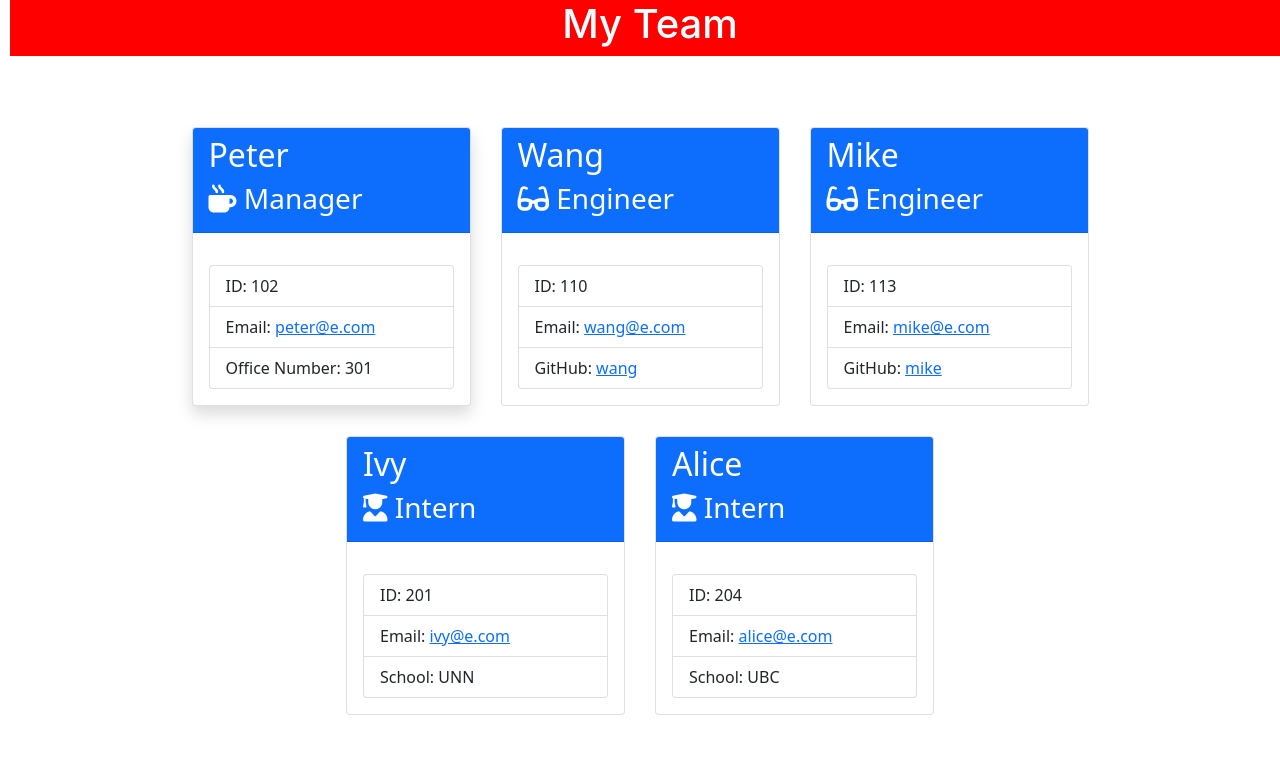
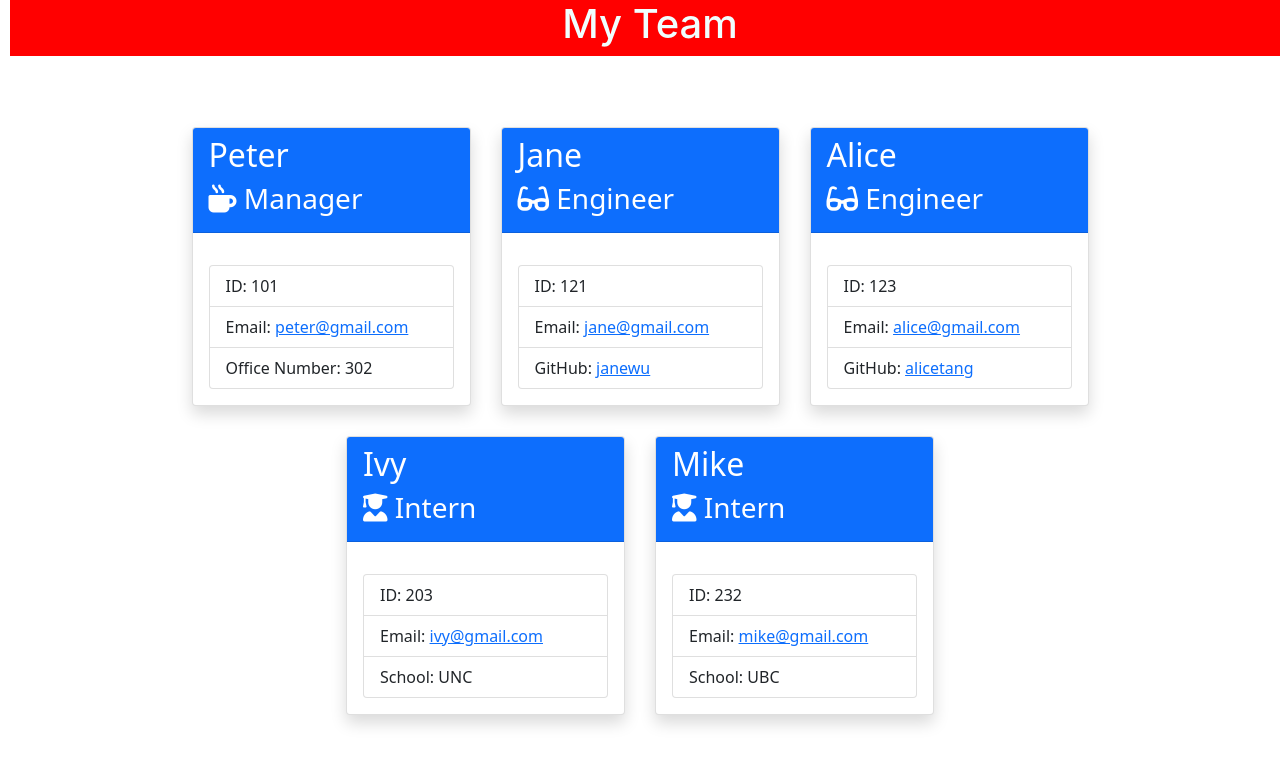
Before and after one commit to billgeng/UT06-2021-BG-Challenge10, a website: page dist/index.html in a window 1280 px wide. Drawn offline with nearby package versions, Linux system fonts and the light colour scheme.

Commit message:
walkthrough

```diff
--- a/dist/index.html
+++ b/dist/index.html
@@ -14,7 +14,7 @@
     </head>
     <body>
         <div class="container-fluid">
-          <div class="row ">
+          <div class="row">
             <div class="col-12 jumbotron mb-3 team-heading">
                <h1 class="text-center"> My Team </h1>
             </div>
@@ -25,63 +25,63 @@
           <div class="row">
             <div class="team-area col-12 d-flex justify-content-center row-cols-4 flex-wrap">
 
-              <div class="card employee-card shadow col" id="manager" >
+              <div class="card employee-card shadow col " id="manager" >
     <div class="card-header text-white bg-primary mb-3">
      <h2 class ="card-title"> Peter </h2>
      <h3 class="card-title"><i class="fas fa-mug-hot mr-2"></i> Manager </h3>
      </div>
        <div class="card-body">
          <ul class = "list-group">
-           <li class="list-group-item"> ID: 102 </li>
-           <li class="list-group-item">Email: <a href="mailto: peter@e.com "  class="card-link""> peter@e.com </a></li>
-           <li class="list-group-item">Office Number: 301 </li>
+           <li class="list-group-item"> ID: 101 </li>
+           <li class="list-group-item">Email: <a href="mailto: peter@gmail.com "  class="card-link""> peter@gmail.com </a></li>
+           <li class="list-group-item">Office Number: 302 </li>
          </ul>
         </div>
-        </div><div id="Engineer" class="card employee-card col">
+        </div><div id="Engineer" class="card employee-card shadow col ">
     <div class="card-header text-white bg-primary mb-3">
-        <h2 class ="card-title"> Wang </h2>
+        <h2 class ="card-title"> Jane </h2>
         <h3 class ="card-title"><i class="fas fa-glasses mr-2"></i> Engineer </h3>
     </div>
     <div class="card-body">
     <ul class="list-group">
-        <li class="list-group-item">ID: 110 </li>
-        <li class="list-group-item">Email: <a href="mailto:wang@e.com" class="card-link">wang@e.com</a></li>
-        <li class="list-group-item">GitHub: <a href="https://github.com/wang" class="card-link">wang</a> </li>
+        <li class="list-group-item">ID: 121 </li>
+        <li class="list-group-item">Email: <a href="mailto:jane@gmail.com" class="card-link"> jane@gmail.com </a></li>
+        <li class="list-group-item">GitHub: <a href="https://github.com/janewu" class="card-link"> janewu </a> </li>
     </ul>
     </div>
-</div><div id="Engineer" class="card employee-card col">
+</div><div id="Engineer" class="card employee-card shadow col ">
     <div class="card-header text-white bg-primary mb-3">
-        <h2 class ="card-title"> Mike </h2>
+        <h2 class ="card-title"> Alice </h2>
         <h3 class ="card-title"><i class="fas fa-glasses mr-2"></i> Engineer </h3>
     </div>
     <div class="card-body">
     <ul class="list-group">
-        <li class="list-group-item">ID: 113 </li>
-        <li class="list-group-item">Email: <a href="mailto:mike@e.com" class="card-link">mike@e.com</a></li>
-        <li class="list-group-item">GitHub: <a href="https://github.com/mike" class="card-link">mike</a> </li>
+        <li class="list-group-item">ID: 123 </li>
+        <li class="list-group-item">Email: <a href="mailto:alice@gmail.com" class="card-link"> alice@gmail.com </a></li>
+        <li class="list-group-item">GitHub: <a href="https://github.com/alicetang" class="card-link"> alicetang </a> </li>
     </ul>
     </div>
-</div><div id="Intern" class="card employee-card col">
+</div><div id="Intern" class="card employee-card shadow col ">
     <div class="card-header text-white bg-primary mb-3">
         <h2 class ="card-title"> Ivy</h2>
         <h3 class ="card-title"><i class="fas fa-user-graduate mr-2"></i> Intern </h3>
     </div>
     <div class="card-body">
     <ul class="list-group">
-        <li class="list-group-item">ID: 201 </li>
-        <li class="list-group-item">Email: <a href="mailto:ivy@e.com" class="card-link">ivy@e.com</a></li>
-        <li class="list-group-item">School: UNN</li>
+        <li class="list-group-item">ID: 203 </li>
+        <li class="list-group-item">Email: <a href="mailto:ivy@gmail.com" class="card-link">ivy@gmail.com</a></li>
+        <li class="list-group-item">School: UNC</li>
     </ul>
     </div>
-  </div><div id="Intern" class="card employee-card col">
+  </div><div id="Intern" class="card employee-card shadow col ">
     <div class="card-header text-white bg-primary mb-3">
-        <h2 class ="card-title"> Alice</h2>
+        <h2 class ="card-title"> Mike</h2>
         <h3 class ="card-title"><i class="fas fa-user-graduate mr-2"></i> Intern </h3>
     </div>
     <div class="card-body">
     <ul class="list-group">
-        <li class="list-group-item">ID: 204 </li>
-        <li class="list-group-item">Email: <a href="mailto:alice@e.com" class="card-link">alice@e.com</a></li>
+        <li class="list-group-item">ID: 232 </li>
+        <li class="list-group-item">Email: <a href="mailto:mike@gmail.com" class="card-link">mike@gmail.com</a></li>
         <li class="list-group-item">School: UBC</li>
     </ul>
     </div>
```
